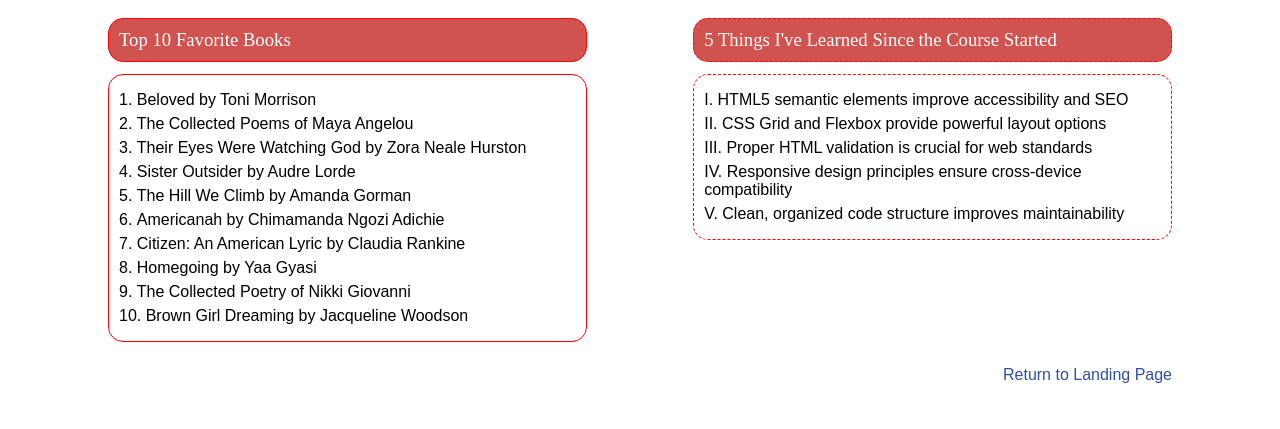
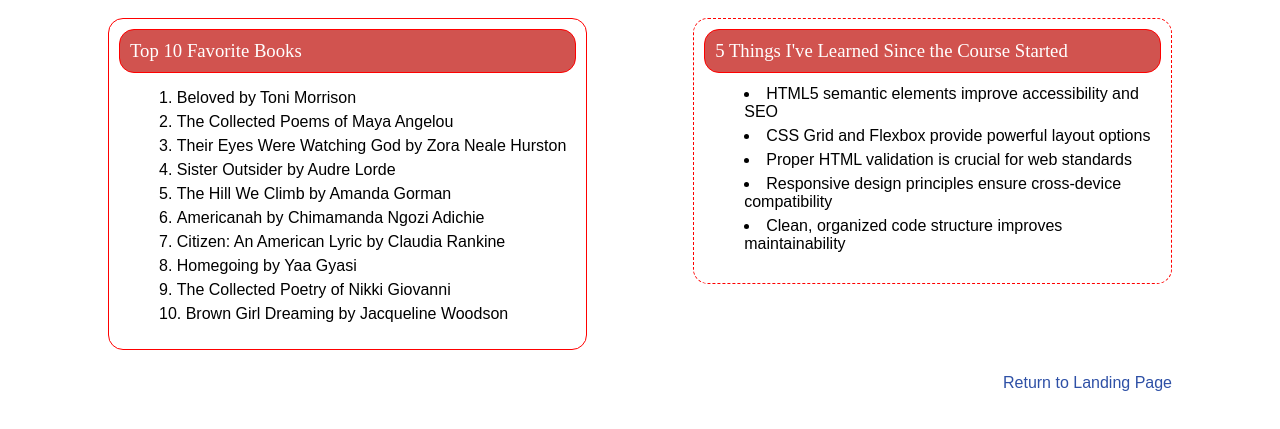
Before and after one commit to devcnx/csd-340, a plain HTML site: page module-3/PerryMorgan_MOD3_3.html in a window 1280 px wide. Shown: the part 149-578 px from the top of the page. Drawn offline with Linux system fonts and the light colour scheme.

Commit message:
refactor: simplify CSS selectors and consolidate duplicate border styles

```diff
--- a/module-3/PerryMorgan_MOD3_3.css
+++ b/module-3/PerryMorgan_MOD3_3.css
@@ -50,15 +50,9 @@ TITLES (h3) to visually match list styles per assignment
 Left (ordered list column) = solid red border
 Right (unordered list column) = dashed red border
 ───────────────────────────────────────────────────────────── */
-.left-div h3 {
+.left-div h3,
+.right-div h3 {
     border: 1px solid red;
-    border-radius: 15px;
-    padding: 10px;
-    margin: 0 0 0.75rem 0;
-}
-
-.right-div h3 {
-    border: 1px dashed red;
     border-radius: 15px;
     padding: 10px;
     margin: 0 0 0.75rem 0;
@@ -72,7 +66,8 @@ Requirements:
 - 10px padding
 - Numbers inside the border (list-style-position: inside)
 ───────────────────────────────────────────────────────────── */
-.left-div ol {
+
+.left-div {
     border: 1px solid red;
     border-radius: 15px;
     padding: 10px;
@@ -95,7 +90,7 @@ Requirements:
 - Change bullet points to upper-roman
 - Make markers inside the border (list-style-position: inside)
 ───────────────────────────────────────────────────────────── */
-.right-div ul {
+.right-div {
     border: 1px dashed red;
     border-radius: 15px;
     padding: 10px;
@@ -106,7 +101,7 @@ Requirements:
 }
 
 /* (DESIGN CHOICE) Adds space between li items */
-.right-div ul li {
+.right-div li {
     margin: 6px 0;
 }
 
```
